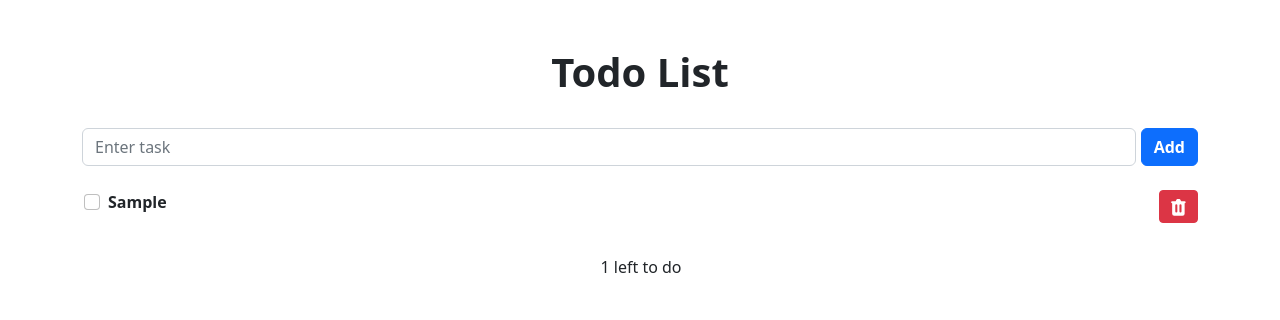
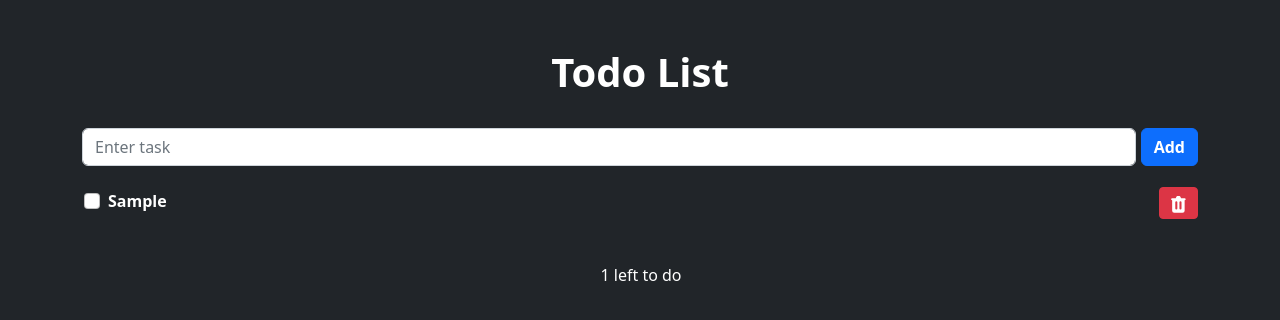
Before and after one commit to Ahmad-Munab/React-Todo-App, a React (Create React App) app: page / in a window 1280 px wide. Both pictures are taken after typing "Sample" into the empty fields and a click on the button "Add". Shown: the top 320 px of the page. Built offline with nearby package versions, Linux system fonts and the light colour scheme.

Commit message:
desing changes

```diff
--- a/public/index.html
+++ b/public/index.html
@@ -6,7 +6,7 @@
     <title>Todo App</title>
     <link href="https://cdn.jsdelivr.net/npm/bootstrap@5.2.1/dist/css/bootstrap.min.css" rel="stylesheet" integrity="sha384-iYQeCzEYFbKjA/T2uDLTpkwGzCiq6soy8tYaI1GyVh/UjpbCx/TYkiZhlZB6+fzT" crossorigin="anonymous">
   </head>
-  <body >
+  <body class="root text-bg-dark" >
     <div id="root"></div>
 
     <script src="https://cdn.jsdelivr.net/npm/bootstrap@5.2.1/dist/js/bootstrap.bundle.min.js" integrity="sha384-u1OknCvxWvY5kfmNBILK2hRnQC3Pr17a+RTT6rIHI7NnikvbZlHgTPOOmMi466C8" crossorigin="anonymous"></script>
--- a/src/App.css
+++ b/src/App.css
@@ -1,6 +1,11 @@
 *{
     box-sizing: border-box;
   }
+
+body {
+    min-height: 100%;
+    max-width: 100vw;
+}
 
 .input_section {
     display: flex;
@@ -31,14 +36,15 @@
 
 .noTodos {
     text-align: center;
-    margin-top: 2rem;
+    margin-top: 2.7rem;
 }
 
-.btn-danger {
-    margin-top: 0.5rem;
-    width:min-content;
+.btn-sm {
+    margin-top: 0.3rem;
+    margin-left: 0.4rem;
+    width: min-content;
 }
 
-.deleteIcon {
+.icon {
     font-size: 1.3rem;
 }
--- a/src/App.js
+++ b/src/App.js
@@ -32,7 +32,7 @@ function App() {
   }
 
   return (
-    <div className="container-md">
+    <div className="container-md ">
       <h1 className="title">Todo List</h1>
       <InputForm todos = {todos} setTodos = {setTodos}/>
       <TodoList todos={ todos } toggleTodo={toggleTodo} deleteTodo={deleteTodo}/>
--- a/src/components/InputForm.jsx
+++ b/src/components/InputForm.jsx
@@ -14,8 +14,6 @@ const InputForm = ({ todos, setTodos }) => {
     const task = input.current.value
 
     if (task === "" || task.length > 100) return objection()
-
-    console.log(task.length)
 
     setTodos(prevTodos => {
       return [...prevTodos, {id: Date.now(), task: task, completed: false}]
--- a/src/components/Todo.jsx
+++ b/src/components/Todo.jsx
@@ -1,31 +1,34 @@
 import React from "react";
 import { HiTrash } from "react-icons/hi";
 
-function Todo({ todo, toggleTodo, deleteTodo }) {
+function Todo({ todo, toggleTodo, deleteTodo}) {
+
   function handleCheckbox() {
-    toggleTodo(todo.id)
+    toggleTodo(todo.id);
   }
 
   function handleDeleting() {
-    deleteTodo(todo.id)
+    deleteTodo(todo.id);
   }
 
+
   return (
-    <div className="form-check ">
+    <div className="form-check hstack">
       <div>
         <input
           class="form-check-input"
           type="checkbox"
           value="option1"
           defaultChecked={todo.completed}
-          onChange={handleCheckbox} />
-        <label style={{ textDecoration: todo.completed && "line-through" }}>
+          onChange={handleCheckbox}
+        />
+        <label style={{ textDecoration: todo.completed && "line-through", textDecorationColor: todo.completed && "rgba(33,37,41,1)", textDecorationThickness: todo.completed && "2.5px"  }}>
           <b>{todo.task}</b>
         </label>
       </div>
       <button className="btn btn-sm btn-danger" onClick={handleDeleting}>
-        <HiTrash className="deleteIcon"/>
-      </button>
+            <HiTrash className="icon" />
+          </button>
     </div>
   );
 }
--- a/src/components/TodoList.jsx
+++ b/src/components/TodoList.jsx
@@ -1,14 +1,14 @@
 import React from 'react'
 import Todo from "./Todo"
 
-const TodoList = ({ todos, toggleTodo, deleteTodo }) => {
+const TodoList = ({ todos, toggleTodo, deleteTodo}) => {
   return (
     <div className="todos">
       { todos.map(todo => {
         return <Todo key={todo.id} todo={ todo } todos={todos} toggleTodo={toggleTodo} deleteTodo={deleteTodo}/>
       }) }
 
-      <p className="noTodos">{todos.filter(todo => todo.completed === false).length} left to do</p>
+      <p className="noTodos">{todos.length === 0? "No todos to show": todos.filter(todo => todo.completed === false).length}{todos.length !== 0? " left to do": null}</p>
     </div>
   )
 }
```
